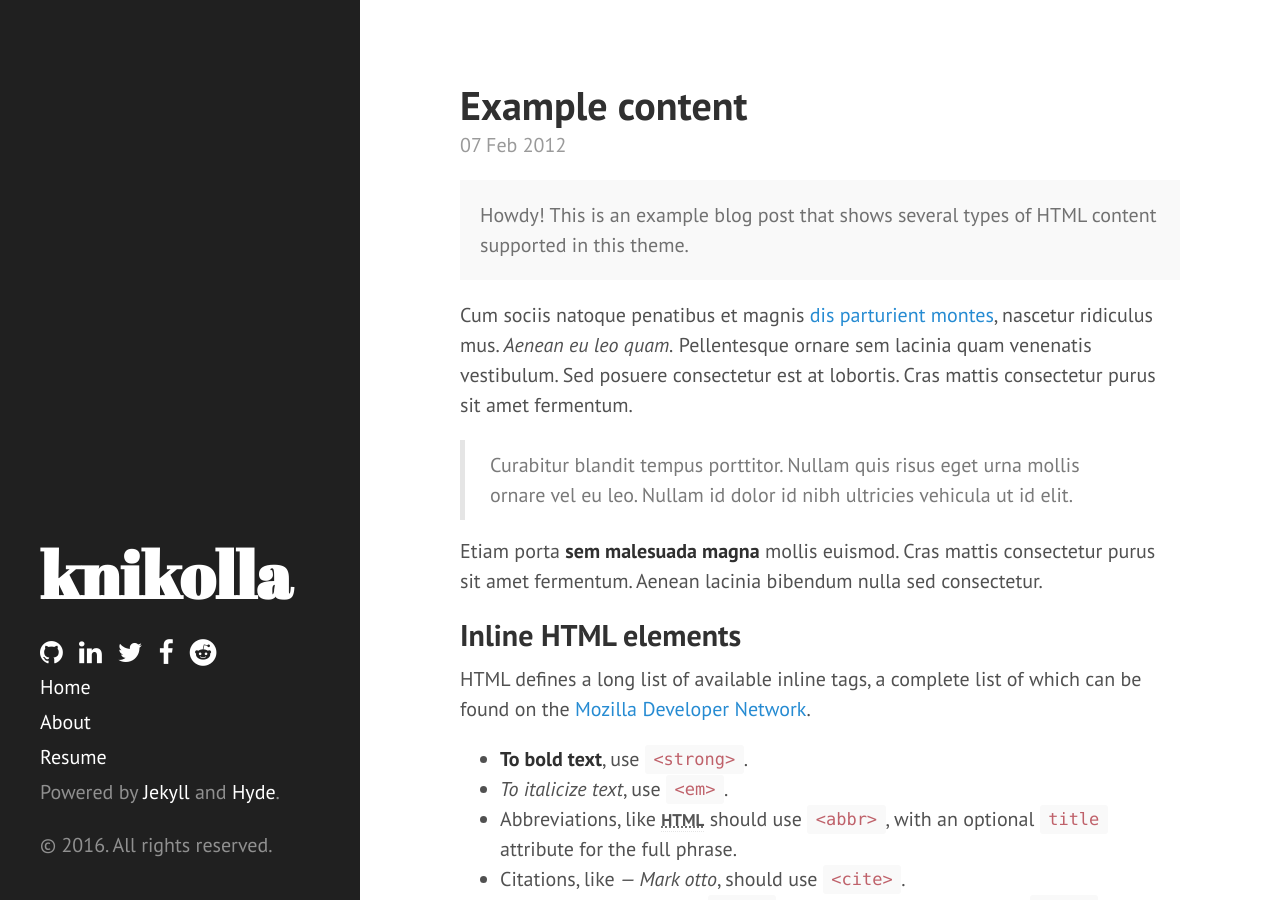
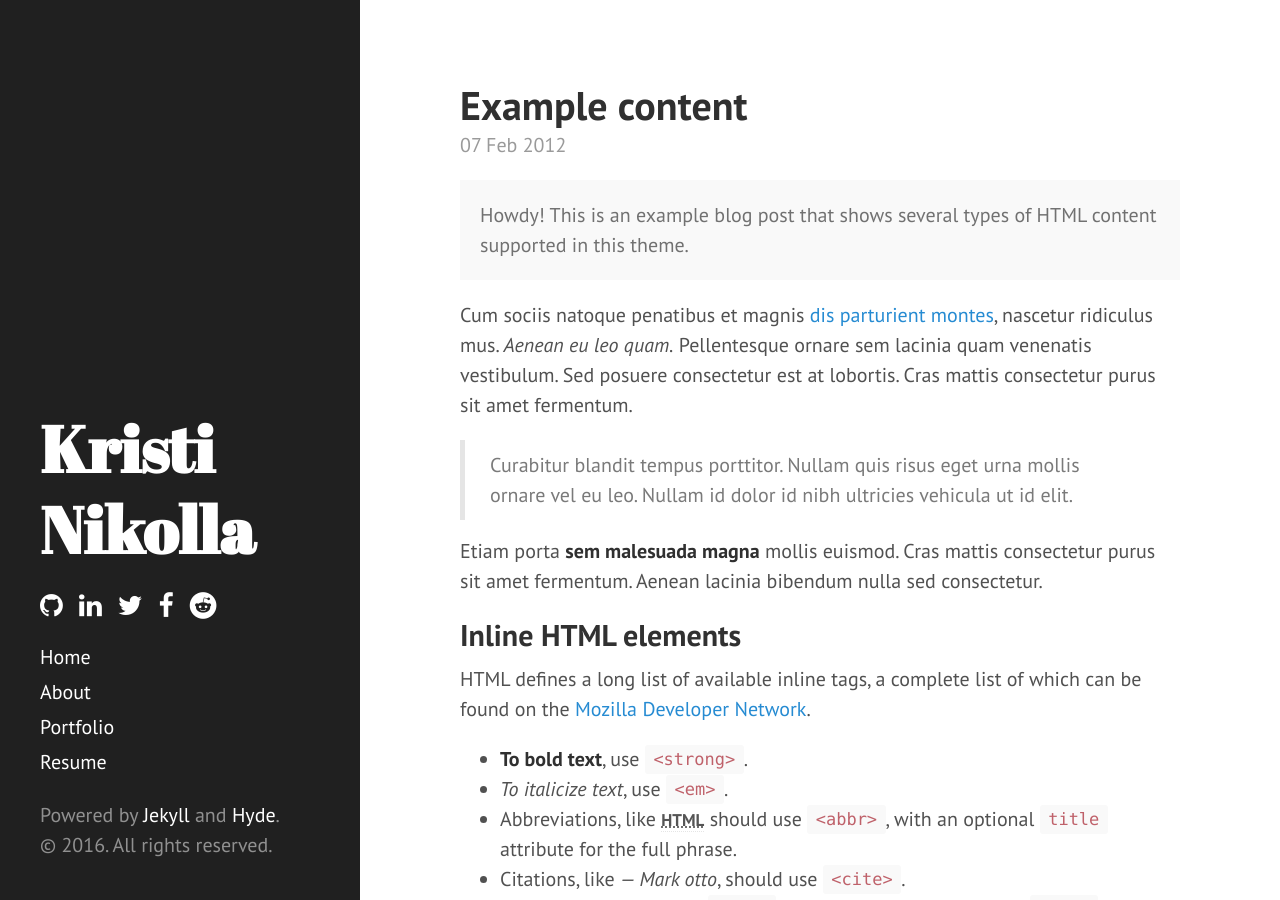
Before and after one commit to knikolla/knikolla.github.io, a Jekyll site: the page built from _posts/2012-02-07-example-content.md, in a window 1280 px wide and 900 px high. Built offline with Jekyll 4.4.1, drawn with Linux system fonts in a browser that asks for light colours; nearby versions of some CDN libraries; Markdown is read by kramdown in place of the engine named in the settings.

Commit message:
Added portfolio and other updates.

```diff
--- a/_config.yml
+++ b/_config.yml
@@ -6,8 +6,8 @@ highlighter:      rb-pygments
 permalink:        pretty
 
 # Setup
-title:            knikolla
-tagline:          'Kristi Nikolla'
+title:            Kristi Nikolla
+tagline:          ''
 description:      ''
 url:              http://knikolla.github.io
 baseurl:          /
@@ -19,6 +19,7 @@ author:
 gems: [jekyll-paginate, jekyll-gist]
 paginate:         5
 paginate_path: "page:num"
+excerpt_separator: <!--more-->
 
 # Custom vars
 version:          1.0.0
--- a/_includes/sidebar.html
+++ b/_includes/sidebar.html
@@ -10,7 +10,7 @@
     </div>
 
     <nav class="sidebar-nav">
-      <span class="sidebar-nav-item">
+      <p>
         <a href="https://github.com/knikolla"><i class="fa fa-lg fa-github"></i></a>
         &nbsp;
         <a href="https://linkedin.com/in/knikolla"><i class="fa fa-lg fa-linkedin"></i></a>
@@ -20,7 +20,7 @@
         <a href="https://facebook.com/nikollakristi"><i class="fa fa-lg fa-facebook"></i></a>
         &nbsp;
         <a href="https://reddit.com/u/knikolla"><i class="fa fa-lg fa-reddit"></i></a>
-      </span>
+      </p>
 
       <a class="sidebar-nav-item{% if page.url == site.baseurl %} active{% endif %}" href="{{ site.baseurl }}">Home</a>
 
@@ -37,11 +37,12 @@
           {% endif %}
         {% endif %}
       {% endfor %}
-
-      <span class="sidebar-nav-item">Powered by <a href="https://jekyllrb.com/">Jekyll</a> and <a href="http://hyde.getpoole.com/">Hyde</a>. </span>
-
     </nav>
 
-    <p>&copy; {{ site.time | date: '%Y' }}. All rights reserved.</p>
+    <p>
+      Powered by <a href="https://jekyllrb.com/">Jekyll</a> and <a href="http://hyde.getpoole.com/">Hyde</a>.
+      <br />
+      &copy; {{ site.time | date: '%Y' }}. All rights reserved.
+    </p>
   </div>
 </div>
--- a/_posts/2012-02-07-example-content.md
+++ b/_posts/2012-02-07-example-content.md
@@ -2,7 +2,7 @@
 layout: post
 title: Example content
 ---
-
+<!--more-->
 
 <div class="message">
   Howdy! This is an example blog post that shows several types of HTML content supported in this theme.
--- a/index.html
+++ b/index.html
@@ -14,7 +14,7 @@ title: Home
 
     <span class="post-date">{{ post.date | date_to_string }}</span>
 
-    {{ post.content }}
+    {{ post.excerpt }}
   </div>
   {% endfor %}
 </div>
```
Also changed, not shown: portfolio.md (added, +26 -0 lines).
